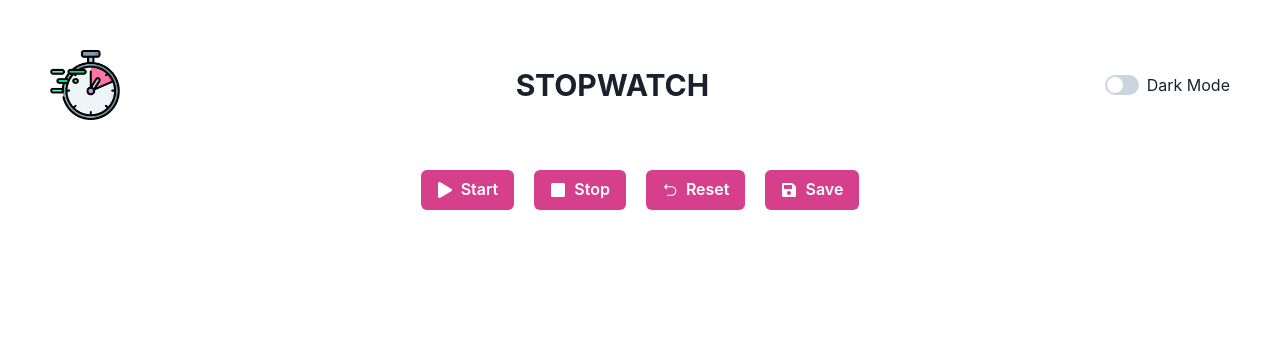
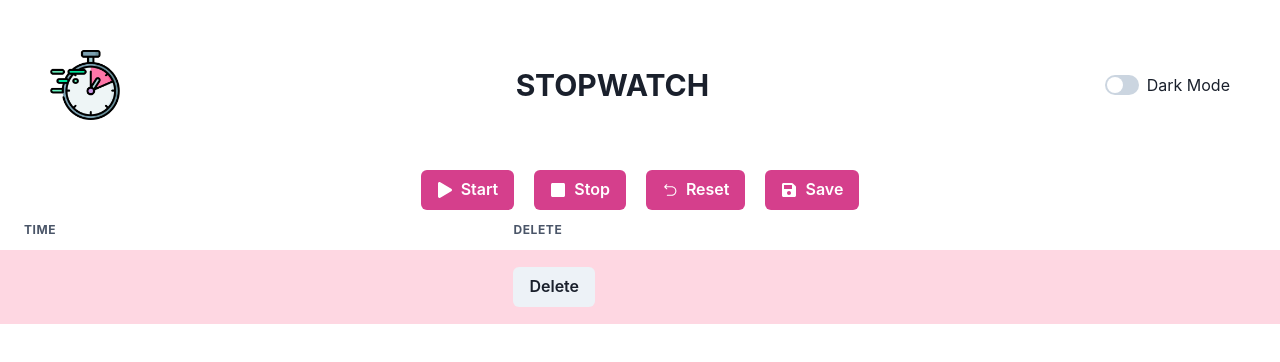
Before and after one commit to fishbulle/stopwatch-react, a React (Vite) app: page / in a window 1280 px wide. Shown: the top 362 px of the page. Built offline with nearby package versions, Linux system fonts and the light colour scheme.

Commit message:
implementerar Mosh's sätt att använda fetch

```diff
--- a/src/App.tsx
+++ b/src/App.tsx
@@ -1,7 +1,6 @@
-import { Grid, GridItem, ListItem, UnorderedList } from '@chakra-ui/react'
+import { Button, Grid, GridItem, Table, TableContainer, Tbody, Td, Th, Thead, Tr } from '@chakra-ui/react'
 import NavBar from './components/NavBar'
 import Buttons from './components/Buttons'
-import GetTimes from './components/ListSavedTImes'
 
 function App() {
 
@@ -16,6 +15,22 @@ function App() {
         <GridItem area="main">
           {/* tidtagaruret */}
           <Buttons />
+          <TableContainer>
+            <Table variant='striped' colorScheme='pink'>
+              <Thead>
+                <Tr>
+                  <Th>Time</Th>
+                  <Th>Delete</Th>
+                </Tr>
+              </Thead>
+              <Tbody>
+                <Tr>
+                  <Td></Td>
+                  <Td><Button>Delete</Button></Td>
+                </Tr>
+              </Tbody>
+            </Table>
+          </TableContainer>
         </GridItem>
       </Grid>
     </>
--- a/src/hooks/useTimer.ts
+++ b/src/hooks/useTimer.ts
@@ -4,6 +4,8 @@ const useTimer = (startValue = 0) => {
     const [timer, setTimer] = useState(startValue)
     const [isRunning, setIsRunning] = useState(false)
     const countRef = useRef(0)
+
+    // fetch sparade tider
 
     const handleStart = () => {
         setIsRunning(true)
@@ -29,7 +31,11 @@ const useTimer = (startValue = 0) => {
         setTimer(0)
     }
 
-    return { timer, isRunning, handleStart, handleReset, handleStop, handleSave }
+    const handleDelete = () => {
+        // fetch delete
+    }
+
+    return { timer, isRunning, handleStart, handleReset, handleStop, handleSave, handleDelete }
 }
 
 export default useTimer
```
Also changed, not shown: src/components/ListSavedTImes.tsx (+25 -27 lines), src/services/api-client.ts (added, +7 -0 lines), src/services/http-service.ts (added, +38 -0 lines), src/services/time-service.ts (added, +8 -0 lines).
